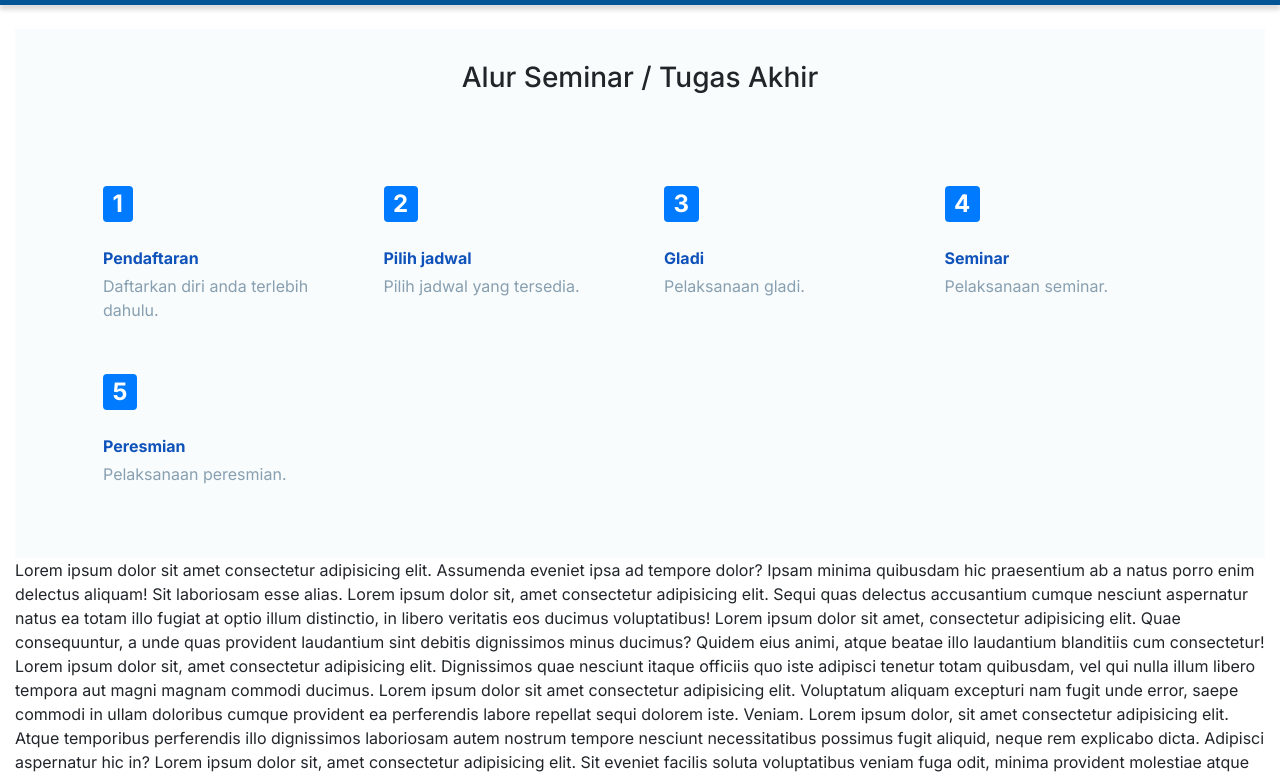
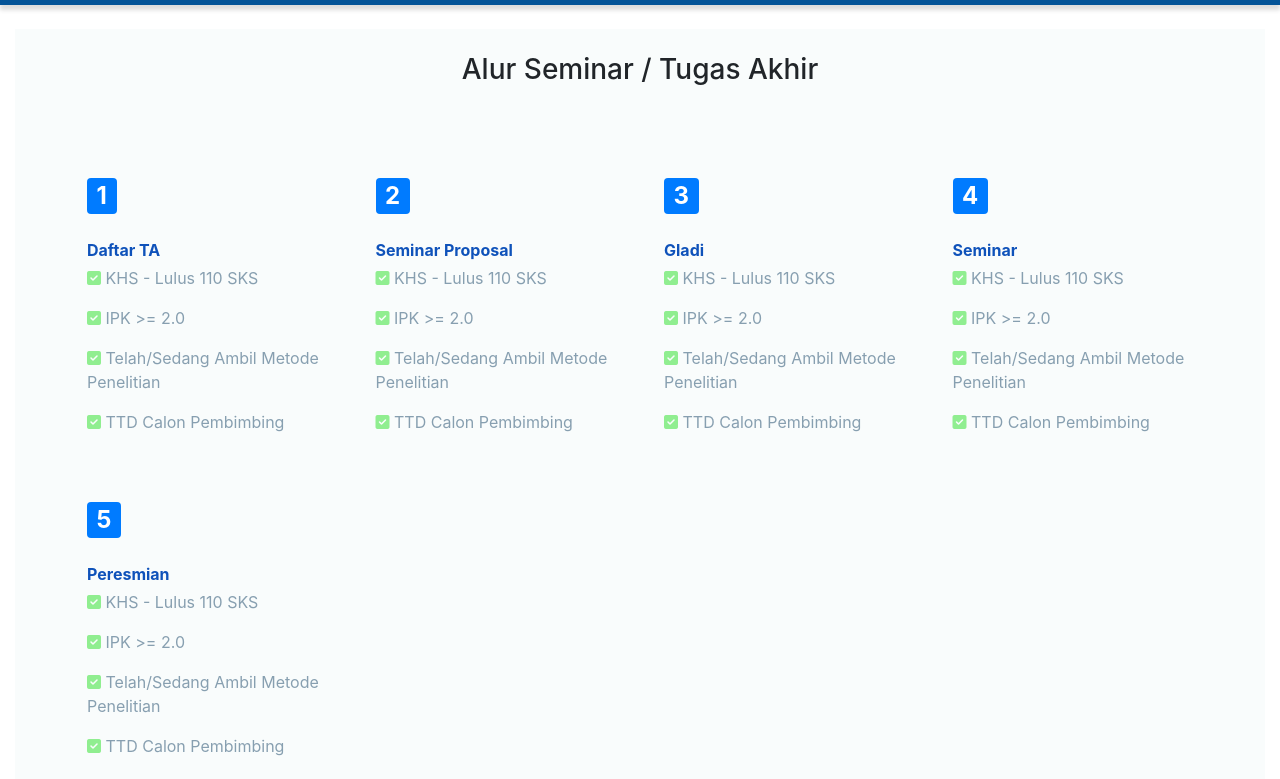
Before and after one commit to sista-project/landing-page, a plain HTML site: page index.html in a window 1280 px wide. Shown: the part 125-904 px from the top of the page. Drawn offline with nearby package versions, Linux system fonts and the light colour scheme.

Commit message:
add fontawesome

```diff
--- a/css/style.css
+++ b/css/style.css
@@ -1,4 +1,4 @@
-* {
+body {
   font-family: "Poppins", "Inter", sans-serif !important;
 }
 
--- a/index.html
+++ b/index.html
@@ -9,6 +9,9 @@
     <!-- Bootstrap CSS -->
     <link rel="stylesheet" href="css/bootstrap.min.css">
     <link rel="stylesheet" href="css/style.css">
+
+    <!-- Font Awesome -->
+    <script src="https://kit.fontawesome.com/a034d3d439.js" crossorigin="anonymous"></script>
 
     <title>SISTA</title>
 </head>
@@ -53,12 +56,6 @@
     <div class="container-fluid mt-4 mb-4">
         <section class="alur" id="home">
             <style>
-                @import url("https://fonts.googleapis.com/css2?family=Inter:wght@400;500;600;700;800&display=swap");
-
-                * {
-                    font-family: 'Inter', sans-serif !important;
-                }
-
                 body .alur {
                     background-color: #F9FCFC;
                 }
@@ -77,8 +74,8 @@
                     color: #0F52BA !important;
                 }
             </style>
-            <div class="container pb-4 px-4">
-                <div class="row text-center d-block pt-3 pb-md-4">
+            <div class="container pb-2 px-2">
+                <div class="row text-center d-block pt-2 pb-md-4">
                     <h3 class="desktop my-3">
                         Alur Seminar / Tugas Akhir
                     </h3>
@@ -90,47 +87,107 @@
                     <div class="col-md-3 p-4" onmouseover="coloringgoals(this)" onmouseout="normalgoals(this)">
                         <h2> <span class="badge badge-primary">1</span> </h2>
                         <p class="font-weight-bold mt-4 mb-1 cl-blue">
-                            Pendaftaran
+                            Daftar TA
                         </p>
-                        <p class="mb-0">
-                            Daftarkan diri anda terlebih dahulu.
-                        </p>
+                        <div class="mb-0">
+                            <p>
+                                <i class="fas fa-check-square" style="color: lightgreen;"></i> KHS - Lulus 110 SKS
+                            </p>
+                            <p>
+                                <i class="fas fa-check-square" style="color: lightgreen;"></i> IPK >= 2.0
+                            </p>
+                            <p>
+                                <i class="fas fa-check-square" style="color: lightgreen;"></i> Telah/Sedang Ambil Metode
+                                Penelitian
+                            </p>
+                            <p>
+                                <i class="fas fa-check-square" style="color: lightgreen;"></i> TTD Calon Pembimbing
+                            </p>
+                        </div>
                     </div>
                     <div class="col-md-3 p-4" onmouseover="coloringgoals(this)" onmouseout="normalgoals(this)">
                         <h2> <span class="badge badge-primary">2</span></h2>
                         <p class="font-weight-bold mt-4 mb-1 cl-blue">
-                            Pilih jadwal
+                            Seminar Proposal
                         </p>
-                        <p class="mb-0">
-                            Pilih jadwal yang tersedia.
-                        </p>
+                        <div class="mb-0">
+                            <p>
+                                <i class="fas fa-check-square" style="color: lightgreen;"></i> KHS - Lulus 110 SKS
+                            </p>
+                            <p>
+                                <i class="fas fa-check-square" style="color: lightgreen;"></i> IPK >= 2.0
+                            </p>
+                            <p>
+                                <i class="fas fa-check-square" style="color: lightgreen;"></i> Telah/Sedang Ambil Metode
+                                Penelitian
+                            </p>
+                            <p>
+                                <i class="fas fa-check-square" style="color: lightgreen;"></i> TTD Calon Pembimbing
+                            </p>
+                        </div>
                     </div>
                     <div class="col-md-3 p-4" onmouseover="coloringgoals(this)" onmouseout="normalgoals(this)">
                         <h2> <span class="badge badge-primary">3</span></h2>
                         <p class="font-weight-bold mt-4 mb-1 cl-blue">
                             Gladi
                         </p>
-                        <p class="mb-0">
-                            Pelaksanaan gladi.
-                        </p>
+                        <div class="mb-0">
+                            <p>
+                                <i class="fas fa-check-square" style="color: lightgreen;"></i> KHS - Lulus 110 SKS
+                            </p>
+                            <p>
+                                <i class="fas fa-check-square" style="color: lightgreen;"></i> IPK >= 2.0
+                            </p>
+                            <p>
+                                <i class="fas fa-check-square" style="color: lightgreen;"></i> Telah/Sedang Ambil Metode
+                                Penelitian
+                            </p>
+                            <p>
+                                <i class="fas fa-check-square" style="color: lightgreen;"></i> TTD Calon Pembimbing
+                            </p>
+                        </div>
                     </div>
                     <div class="col-md-3 p-4" onmouseover="coloringgoals(this)" onmouseout="normalgoals(this)">
                         <h2> <span class="badge badge-primary">4</span></h2>
                         <p class="font-weight-bold mt-4 mb-1 cl-blue">
                             Seminar
                         </p>
-                        <p class="mb-0">
-                            Pelaksanaan seminar.
-                        </p>
+                        <div class="mb-0">
+                            <p>
+                                <i class="fas fa-check-square" style="color: lightgreen;"></i> KHS - Lulus 110 SKS
+                            </p>
+                            <p>
+                                <i class="fas fa-check-square" style="color: lightgreen;"></i> IPK >= 2.0
+                            </p>
+                            <p>
+                                <i class="fas fa-check-square" style="color: lightgreen;"></i> Telah/Sedang Ambil Metode
+                                Penelitian
+                            </p>
+                            <p>
+                                <i class="fas fa-check-square" style="color: lightgreen;"></i> TTD Calon Pembimbing
+                            </p>
+                        </div>
                     </div>
                     <div class="col-md-3 p-4" onmouseover="coloringgoals(this)" onmouseout="normalgoals(this)">
                         <h2> <span class="badge badge-primary">5</span></h2>
                         <p class="font-weight-bold mt-4 mb-1 cl-blue">
                             Peresmian
                         </p>
-                        <p class="mb-0">
-                            Pelaksanaan peresmian.
-                        </p>
+                        <div class="mb-0">
+                            <p>
+                                <i class="fas fa-check-square" style="color: lightgreen;"></i> KHS - Lulus 110 SKS
+                            </p>
+                            <p>
+                                <i class="fas fa-check-square" style="color: lightgreen;"></i> IPK >= 2.0
+                            </p>
+                            <p>
+                                <i class="fas fa-check-square" style="color: lightgreen;"></i> Telah/Sedang Ambil Metode
+                                Penelitian
+                            </p>
+                            <p>
+                                <i class="fas fa-check-square" style="color: lightgreen;"></i> TTD Calon Pembimbing
+                            </p>
+                        </div>
                     </div>
                 </div>
             </div>
```
